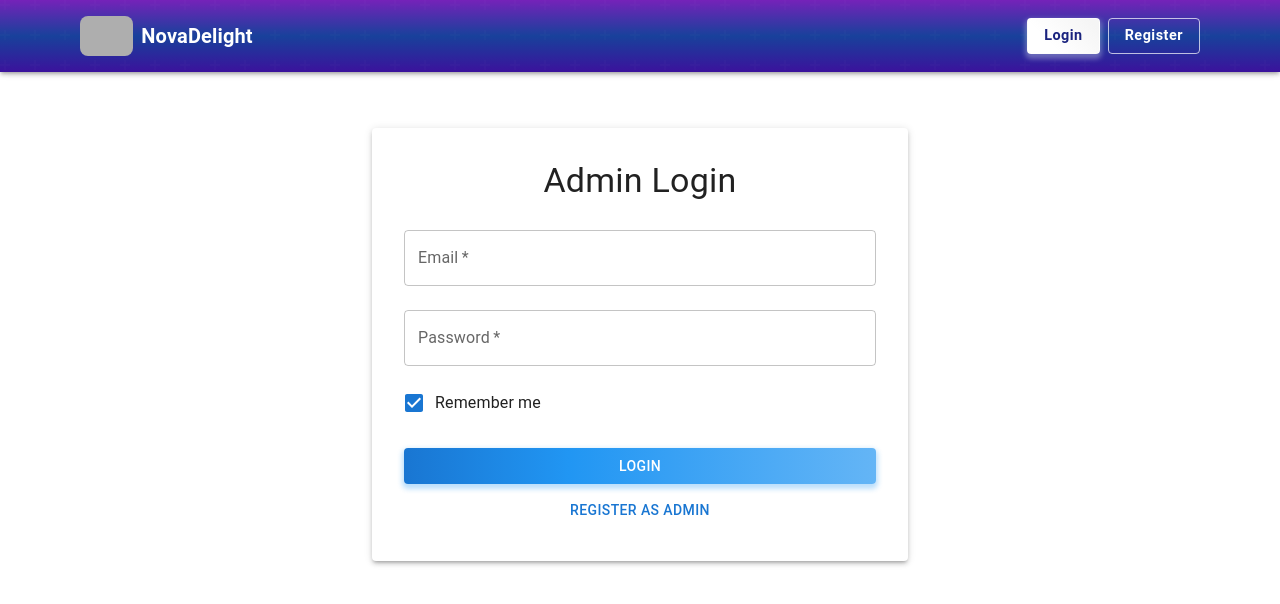
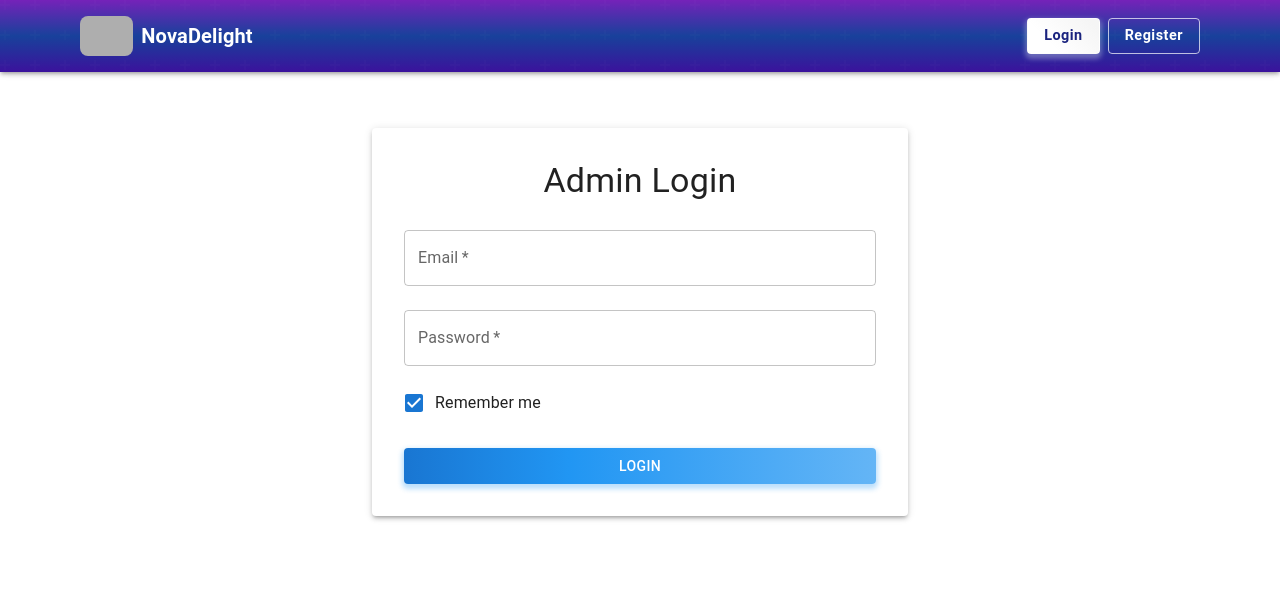
Before and after one commit to hassanrao64/NovaDelight, a React (Create React App) app: page /admin/login in a window 1280 px wide. Shown: the top 604 px of the page. Built offline with nearby package versions, Linux system fonts and the light colour scheme; no server answers; grey boxes are pictures that could not be loaded; what cloudinary-core would draw is missing.

Commit message:
Update AdminLogin.js

```diff
--- a/src/components/AdminLogin.js
+++ b/src/components/AdminLogin.js
@@ -161,16 +161,17 @@ const AdminLogin = ({ setIsAdmin, setAdminRole }) => {
 
               }}
             >
+              {/* xyz */}
               Login
             </Button>
-            <Button
+            {/* <Button
               fullWidth
               variant="text"
               sx={{ mt: 1 }}
               onClick={() => navigate('/admin/register')}
             >
               Register as Admin
-            </Button>
+            </Button>*/}
           </form>
         </Paper>
       </Box>
```
